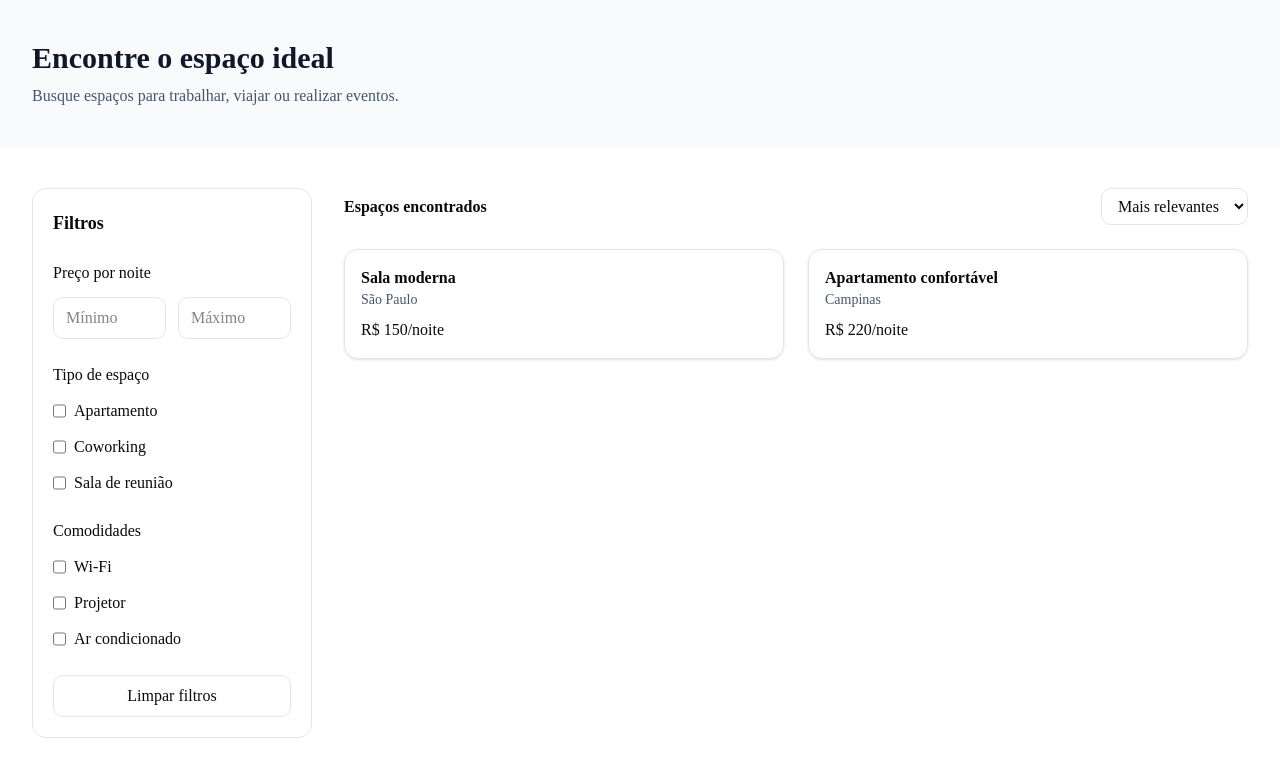
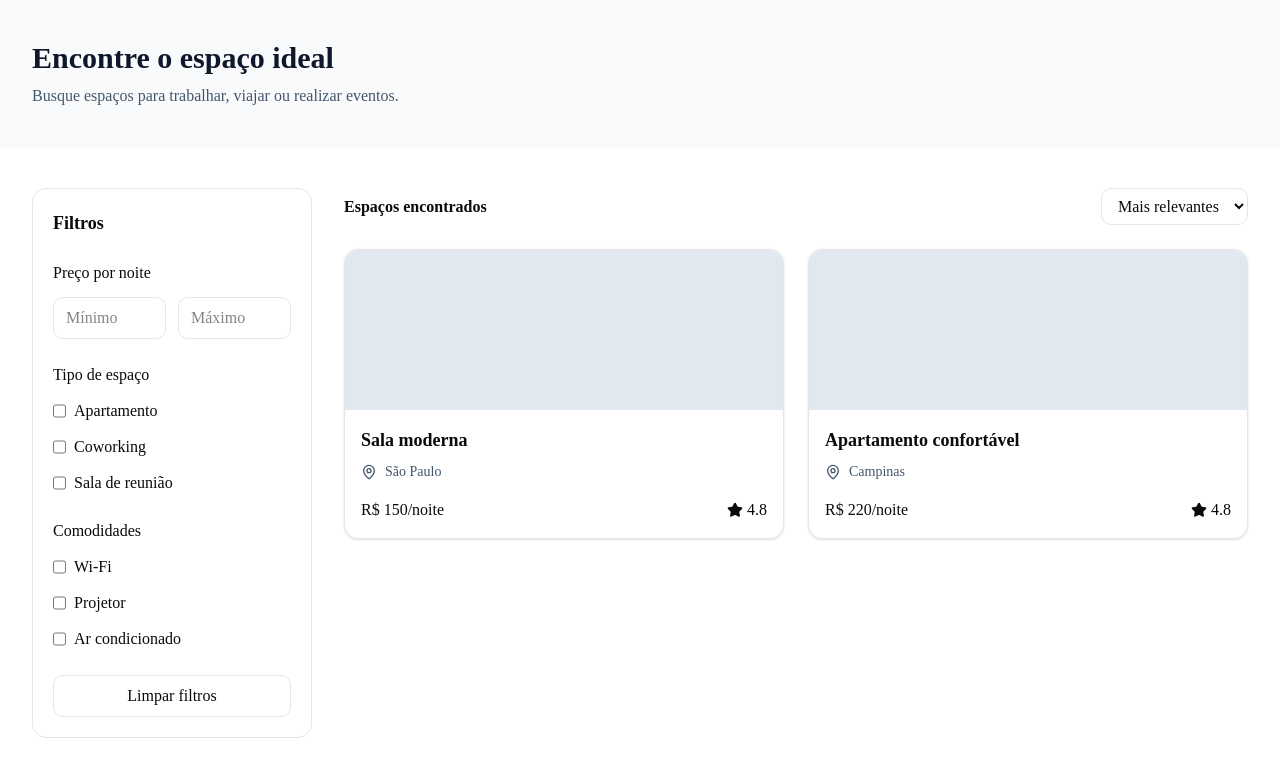
Before and after one commit to isaias30silva/SpaceHub_Conectando_Lugares_E_Pessoas_FRONTEND, a Next.js app in the folder spacehub-front/: page /search in a window 1280 px wide. Shown: the top 776 px of the page. Built offline with nearby package versions, Linux system fonts and the light colour scheme.

Commit message:
feat(search): ajuste no espaço para os anuncios da pagina de pesquisa

```diff
--- a/spacehub-front/src/components/search/SearchResults.tsx
+++ b/spacehub-front/src/components/search/SearchResults.tsx
@@ -13,25 +13,23 @@ export default function SearchResults() {
     >
       <SpaceCard
         space={{
-          id: 1,
+          id: "1",
           title: "Sala moderna",
-          description: "Espaço confortável próximo ao centro.",
           location: "São Paulo",
           pricePerNight: 150,
           rating: 4.8,
-          image: "/images/space-1.jpg",
+          category: "Apartamento",
         }}
       />
 
       <SpaceCard
         space={{
-          id: 2,
+          id: "2",
           title: "Apartamento confortável",
-          description: "Espaço confortável próximo ao centro.",
           location: "Campinas",
           pricePerNight: 220,
           rating: 4.8,
-          image: "/images/space-1.jpg",
+          category: "Apartamento",
         }}
       />
     </div>
--- a/spacehub-front/src/components/spaces/SpaceCard.tsx
+++ b/spacehub-front/src/components/spaces/SpaceCard.tsx
@@ -1,3 +1,5 @@
+import { MapPin, Star } from "lucide-react";
+
 import { Space } from "@/types/space";
 
 interface SpaceCardProps {
@@ -8,17 +10,68 @@ export default function SpaceCard({ space }: SpaceCardProps) {
   return (
     <article
       className="
-        border
-        rounded-xl
-        p-4
-        shadow-sm
-      "
+border
+rounded-xl
+overflow-hidden
+shadow-sm
+hover:shadow-md
+transition
+"
     >
-      <h3 className="font-semibold">{space.title}</h3>
+      <div
+        className="
+h-40
+bg-slate-200
+"
+      />
 
-      <p className="text-sm text-slate-600">{space.location}</p>
+      <div className="p-4">
+        <h3
+          className="
+font-semibold
+text-lg
+"
+        >
+          {space.title}
+        </h3>
 
-      <p className="mt-2 font-medium">R$ {space.pricePerNight}/noite</p>
+        <div
+          className="
+flex
+items-center
+gap-2
+text-sm
+text-slate-600
+mt-2
+"
+        >
+          <MapPin size={16} />
+
+          {space.location}
+        </div>
+
+        <div
+          className="
+flex
+justify-between
+mt-4
+"
+        >
+          <span>R$ {space.pricePerNight}/noite</span>
+
+          <div
+            className="
+flex
+items-center
+gap-1
+"
+          >
+            <Star size={16} className="fill-current" />
+
+            {space.rating ?? "5.0"}
+          </div>
+        </div>
+      </div>
     </article>
   );
 }
```
Also changed, not shown: spacehub-front/src/types/space.ts (+10 -4 lines).
